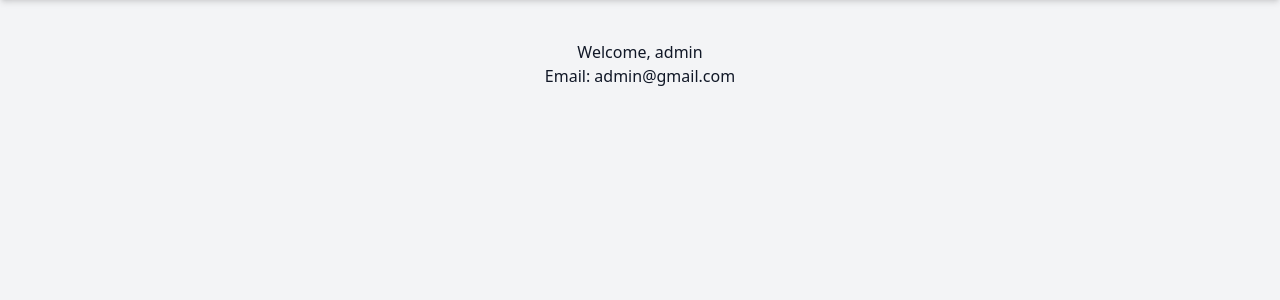
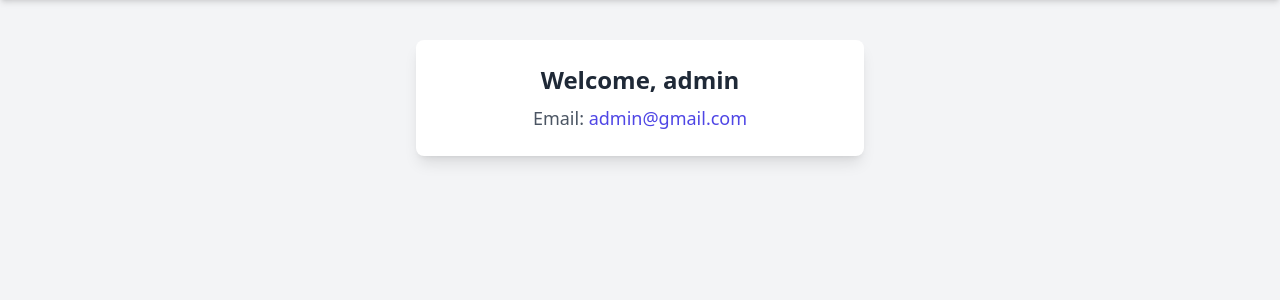
Before and after one commit to kbizsoft11/help-desk-system, a Flask app: page /profile in a window 1280 px wide. Shown: the part 64-364 px from the top of the page. Run offline with Flask 2, Linux system fonts and the light colour scheme; a user stored in the database is signed in; data comes from the database, SQL or seed files in the repository.

Commit message:
Update profile.html

```diff
--- a/help-desk-system/app/templates/auth/profile.html
+++ b/help-desk-system/app/templates/auth/profile.html
@@ -17,13 +17,10 @@
     <!-- Include flash messages -->
     {% include "flash_messages.html" %}
 
-    <div class="text-center mt-10">
-        <h1>Welcome, {{ user.username }}</h1>
-        <p>Email: {{ user.email }}</p>
-
+    <div class="max-w-md mx-auto text-center mt-10 p-6 bg-white rounded-lg shadow-lg">
+        <h1 class="text-2xl font-semibold text-gray-800 mb-2">Welcome, {{ user.username }}</h1>
+        <p class="text-lg text-gray-600">Email: <span class="font-medium text-indigo-600">{{ user.email }}</span></p>
     </div>
-
-
 
 </body>
 
```
